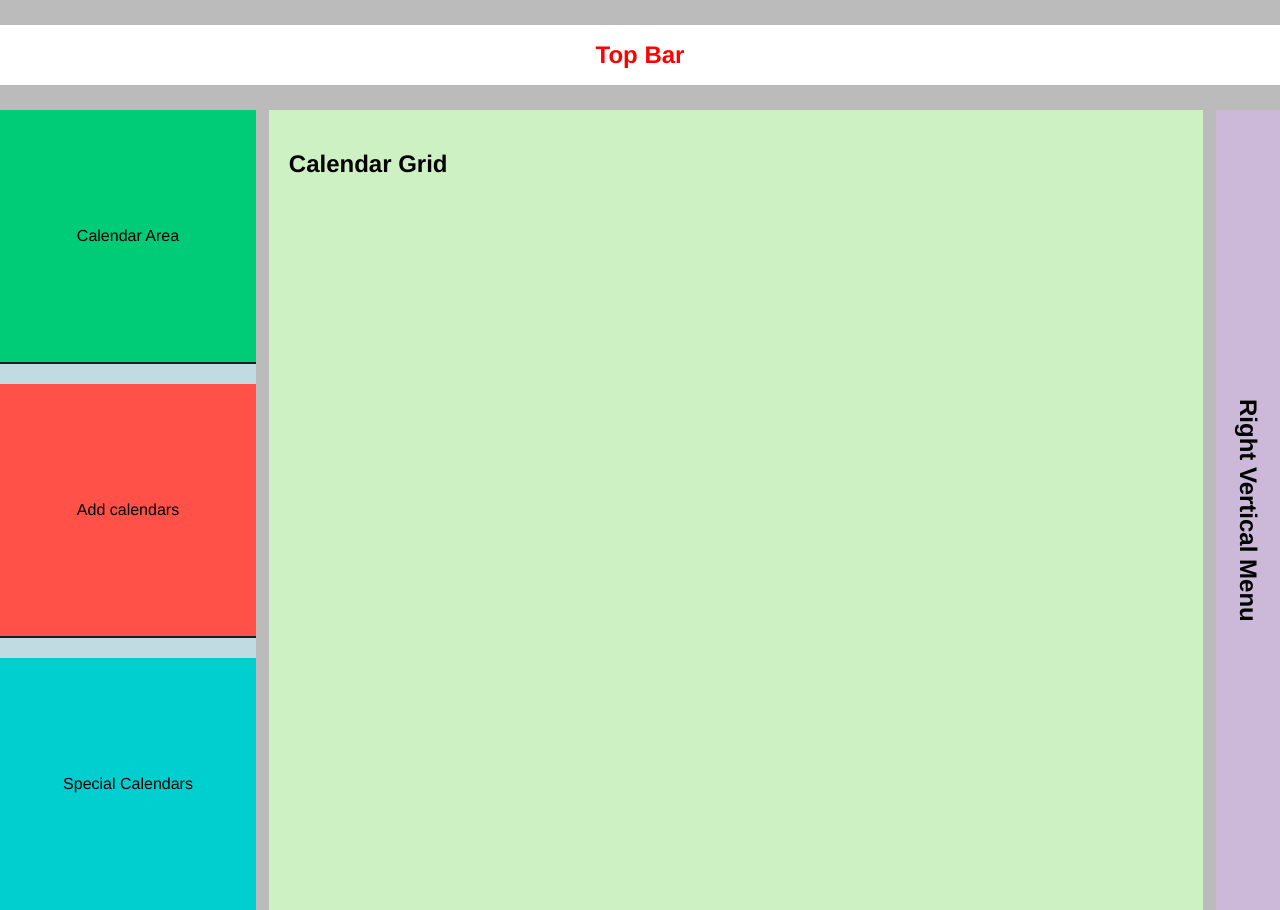
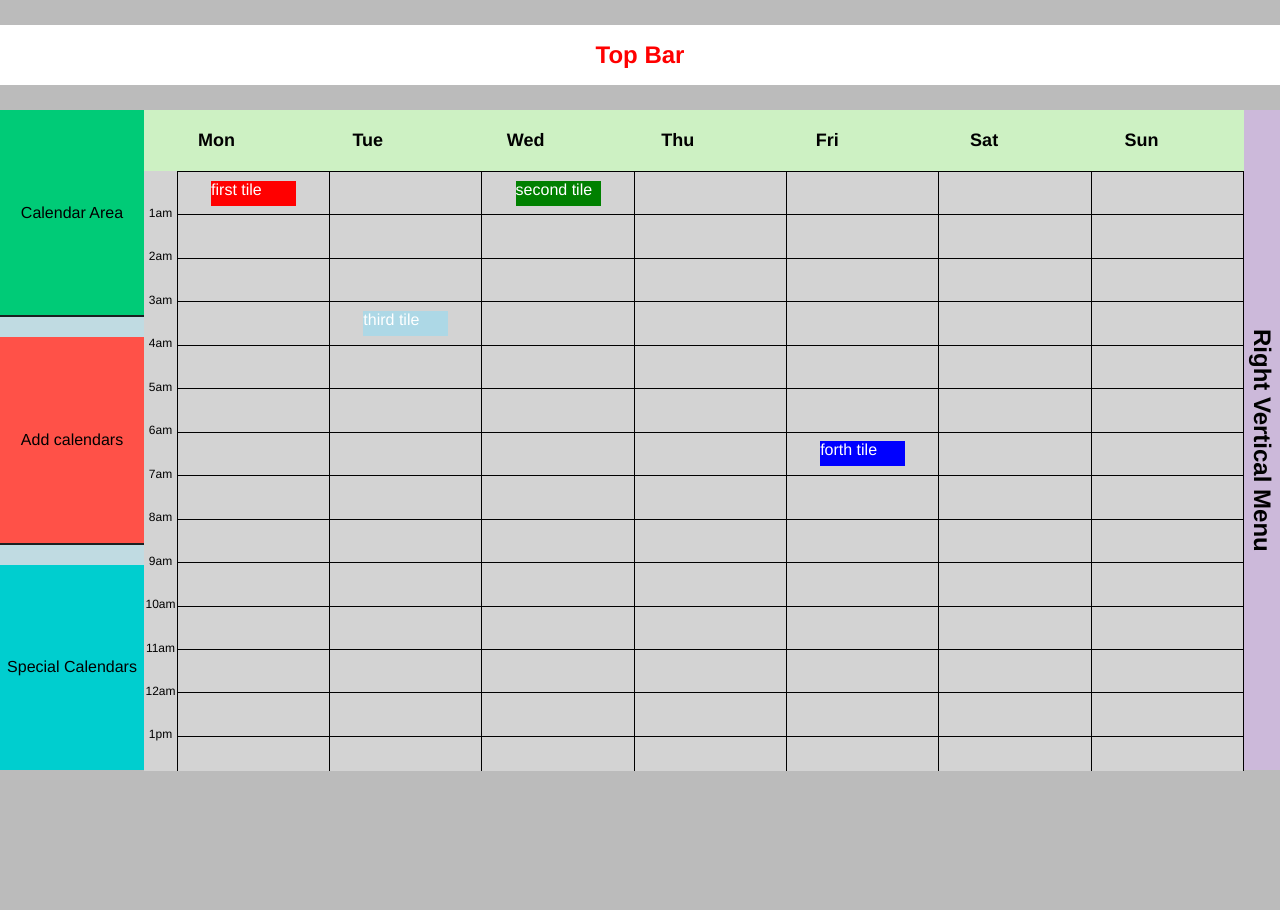
Before and after one commit to rob111/interactive-calendar, a React app in the folder client/: page / in a window 1280 px wide. After the commit the page ends 800 px from the top, so only its background shows below. Built offline with nearby package versions, Linux system fonts and the light colour scheme.

Commit message:
add calendar grid

```diff
--- a/client/public/index.html
+++ b/client/public/index.html
@@ -2,20 +2,18 @@
 <html lang="en">
   <head>
     <meta charset="utf-8">
-    <link rel="shortcut icon" href="%PUBLIC_URL%/favicon.ico">
     <meta name="viewport" content="width=device-width, initial-scale=1, shrink-to-fit=no">
     <meta name="theme-color" content="#000000">
     <!--
       manifest.json provides metadata used when your web app is added to the
       homescreen on Android. See https://developers.google.com/web/fundamentals/web-app-manifest/
     -->
-    <link rel="manifest" href="%PUBLIC_URL%/manifest.json">
     <!--
       Notice the use of %PUBLIC_URL% in the tags above.
       It will be replaced with the URL of the `public` folder during the build.
       Only files inside the `public` folder can be referenced from the HTML.
 
-      Unlike "/favicon.ico" or "favicon.ico", "%PUBLIC_URL%/favicon.ico" will
+      Unlike "/favicon ico" or "favicon ico", "%PUBLIC_URL%/favicon ico" will
       work correctly both with client-side routing and a non-root public URL.
       Learn how to configure a non-root public URL by running `npm run build`.
     -->
--- /dev/null
+++ b/client/src/components/CalEvent.js
@@ -0,0 +1,24 @@
+import React, { Component } from 'react';
+
+
+class CalEvent extends Component {
+  constructor(props) {
+    super(props);
+    this.state = {
+      time: this.props.time,
+      text: this.props.text,
+      color: this.props.color
+    }
+  }
+
+  render(){
+    const {color, text, time } = this.state;
+    return(
+      <div style={{color: 'white', background: color, width: 85, height: 25, margin: 'auto'}}>
+        {text}
+      </div>
+    )
+  }
+}
+
+export default CalEvent;
--- /dev/null
+++ b/client/src/components/Header.js
@@ -0,0 +1,12 @@
+import React from 'react';
+import '../styles/calendar-grid.css';
+
+const Header = (props) => {
+  return(
+      <div className="weekDay">
+      {props.name}
+      </div>
+  );
+}
+
+export default Header;
--- /dev/null
+++ b/client/src/components/Hour.js
@@ -0,0 +1,11 @@
+import React from 'react';
+
+const Hour = (props) => {
+  return(
+    <div className="num">
+      {props.hour}
+    </div>
+  )
+}
+
+export default Hour;
--- /dev/null
+++ b/client/src/components/Tile.js
@@ -0,0 +1,15 @@
+import React, { Component } from 'react';
+
+class Tile extends Component {
+
+
+  render(){
+    return(
+      <div>
+        {this.props.children}
+      </div>
+    )
+  }
+}
+
+export default Tile;
--- a/client/src/containers/App.js
+++ b/client/src/containers/App.js
@@ -1,6 +1,6 @@
 import React, { Component } from 'react';
 import { Route, Switch } from 'react-router-dom';
-import '../styles/App.css';
+// import '../styles/App.css';
 import Home from './Home';
 
 
--- a/client/src/containers/CalendarGrid.js
+++ b/client/src/containers/CalendarGrid.js
@@ -1,12 +1,89 @@
 import React, { Component } from 'react';
+import Header from '../components/Header';
+import Hour from '../components/Hour';
+import Tile from '../components/Tile';
+import CalEvent from '../components/CalEvent';
+import '../styles/calendar-grid.css';
+
+const tiles = [
+  {time: [0,0], text: 'first tile', color: 'red'},
+  {time: [2,0], text: 'second tile', color: 'green'},
+  {time: [1,3], text: 'third tile', color: 'lightblue'},
+  {time: [4,6], text: 'forth tile', color: 'blue'},
+  {time: [0, 23], text: 'fifth tile', color: 'grey'}
+]
 
 class CalendarGrid extends Component {
 
 
+  getWeekDays(){
+    let weekDays = ['Mon', 'Tue', 'Wed', 'Thu', 'Fri', 'Sat', 'Sun'];
+    let arr = weekDays.map(day => {
+      return(
+        <Header
+          name={day}
+          >
+        </Header>
+      )
+    })
+    return arr;
+  }
+
+  getHours(){
+    let hours = [];
+    for (var i = 1; i < 24; i++) {
+      if (i <= 12) {
+        hours.push(<Hour hour={`${i}am`} />);
+      }else{
+        hours.push(<Hour hour={`${i-12}pm`} />);
+      }
+    }
+    return hours;
+  }
+
+  renderTile(i, tile){
+
+    let event = tile ? <CalEvent time={tile.time} text={tile.text} color={tile.color} /> : null;
+
+    return(
+      <div key={i} className="event">
+        <Tile>
+          {event}
+        </Tile>
+      </div>
+    )
+
+  }
+
   render(){
+    const gridTiles = [];
+
+    for (var i = 0; i < 168; i++) {
+      let x = i % 7;
+      let y = Math.floor(i / 7);
+      let event = tiles.find( tile =>  tile.time[0] === x && tile.time[1] === y);
+      if (event) {
+        gridTiles.push(this.renderTile(i, event));
+      } else {
+        gridTiles.push(this.renderTile(i, null));
+      }
+    }
+
     return(
       <div className="calendar-grid">
-        <h2>Calendar Grid</h2>
+        <div className="header">
+          <div id="weekday">
+            {this.getWeekDays()}
+          </div>
+        </div>
+        <div className="container">
+          <div id="hour-numbers">
+            {this.getHours()}
+          </div>
+          <div className="day">
+            {gridTiles}
+          </div>
+        </div>
       </div>
     )
   }
--- a/client/src/index.js
+++ b/client/src/index.js
@@ -2,7 +2,7 @@ import React from 'react';
 import { render } from 'react-dom';
 import { BrowserRouter } from 'react-router-dom';
 
-import './styles/index.css';
+// import './styles/index.css';
 import './styles/home.css';
 import App from './containers/App';
 
--- a/client/src/styles/App.css
+++ /dev/null
@@ -1,32 +0,0 @@
-.App {
-  text-align: center;
-}
-
-.App-logo {
-  animation: App-logo-spin infinite 20s linear;
-  height: 40vmin;
-}
-
-.App-header {
-  background-color: #282c34;
-  min-height: 100vh;
-  display: flex;
-  flex-direction: column;
-  align-items: center;
-  justify-content: center;
-  font-size: calc(10px + 2vmin);
-  color: white;
-}
-
-.App-link {
-  color: #61dafb;
-}
-
-@keyframes App-logo-spin {
-  from {
-    transform: rotate(0deg);
-  }
-  to {
-    transform: rotate(360deg);
-  }
-}
--- /dev/null
+++ b/client/src/styles/calendar-grid.css
@@ -0,0 +1,70 @@
+.container{
+  min-width: 1100px;
+  height: 600px;
+  background-color: #d3d3d3;
+  display: flex;
+  overflow-y: scroll;
+  position: relative;
+}
+
+#hour-numbers{
+  width: 34px;
+  border-right: 1px solid;
+  height: 1020.66px;
+  font-size: 12px;
+  display: flex;
+  flex-direction: column;
+}
+
+.num:first-child{
+  margin-top: 35px;
+}
+
+.num{
+  margin-bottom: 29.46px;
+  margin-left: auto;
+  margin-right: auto;
+}
+
+.day{
+  width: 100%;
+  height: 1020.66px;
+  display: flex;
+  flex-wrap: wrap;
+}
+.event{
+  border-top: 1px solid black;
+  height: 4.16%;
+  width: 14.19%;
+  border-right: 1px solid black;
+  display: flex;
+}
+.event > div{
+  margin: auto;
+}
+
+.header{
+  width: 1100px;
+  margin: auto;
+  display: flex;
+
+}
+
+#weekday{
+  display: flex;
+  width: 100%;
+}
+
+.weekDay{
+  width: 14.28%;
+  margin-left: 30px;
+  font-size: 18px;
+  font-weight: bold;
+  padding: 20px;
+}
+.weekDay:first-child{
+  margin-left: 34px;
+}
+.weekDay:last-child{
+  margin-right: 15px;
+}
--- a/client/src/styles/home.css
+++ b/client/src/styles/home.css
@@ -27,10 +27,10 @@ body{
 
 /* second row starts */
 .second-row{
-  height: 800px;
-  margin: 5px auto 0 auto;
+  height: 660px;
+  /* margin: 5px auto 0 auto; */
   display: flex;
-  justify-content: space-between;
+  /* justify-content: space-between; */
 }
 
 .left-vert-menu{
@@ -79,13 +79,15 @@ body{
 }
 /* left menu items end */
 
+/* center area starts */
 .calendar-grid{
-  width: 73%;
+  width: 1100px;
   box-sizing: border-box;
-  padding: 20px;
   background-color: #cdf1c3;
   box-sizing: border-box;
 }
+
+/* center area ends */
 
 
 .right-vert-menu{
--- a/client/src/styles/index.css
+++ /dev/null
@@ -1,13 +0,0 @@
-body {
-
-  font-family: -apple-system, BlinkMacSystemFont, "Segoe UI", "Roboto", "Oxygen",
-    "Ubuntu", "Cantarell", "Fira Sans", "Droid Sans", "Helvetica Neue",
-    sans-serif;
-  -webkit-font-smoothing: antialiased;
-  -moz-osx-font-smoothing: grayscale;
-}
-
-code {
-  font-family: source-code-pro, Menlo, Monaco, Consolas, "Courier New",
-    monospace;
-}
```
Also changed, not shown: client/src/components/Event.js (deleted, +0 -15 lines), client/src/containers/Home.js (+1 -7 lines), client/public/favicon.ico (deleted), client/public/manifest.json (deleted).
